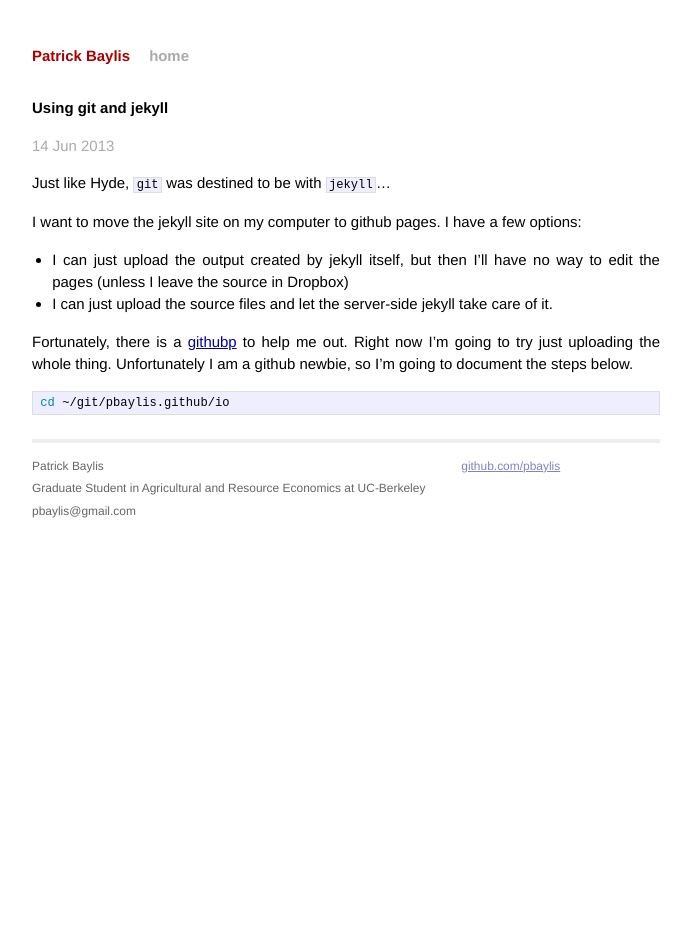
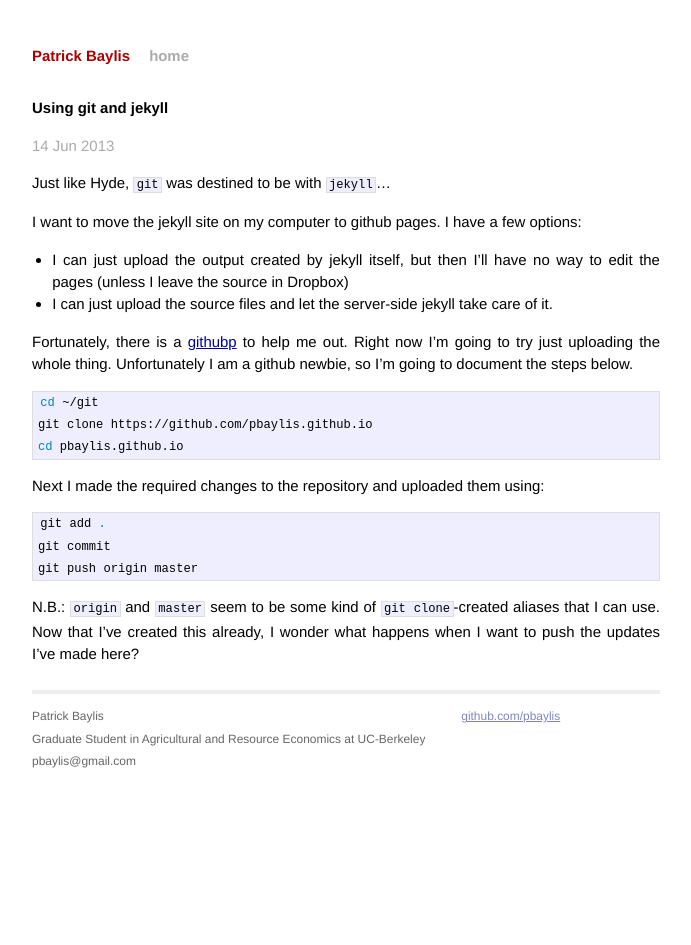
Before and after one commit to pbaylis/pbaylis.github.io, a Jekyll site: the page built from _posts/2013-06-14-git-and-jekyll.markdown, in a window 1280 px wide. Shown: the whole page, without its empty margins (294-985 px from the left). Built offline with Jekyll 4.4.1, drawn with Linux system fonts in a browser that asks for light colours.

Commit message:
testing new changes

```diff
--- a/_posts/2013-06-14-git-and-jekyll.markdown
+++ b/_posts/2013-06-14-git-and-jekyll.markdown
@@ -14,8 +14,17 @@ I want to move the jekyll site on my computer to github pages.  I have a few opt
 Fortunately, there is a [githubp] to help me out. Right now I'm going to try just uploading the whole thing. Unfortunately I am a github newbie, so I'm going to document the steps below.
 
 {% highlight bash %}
-cd ~/git/pbaylis.github/io
+cd ~/git
+git clone https://github.com/pbaylis.github.io
+cd pbaylis.github.io
 {% endhighlight %}
+Next I made the required changes to the repository and uploaded them using:
+{% highlight bash %}
+git add .
+git commit
+git push origin master
+{% endhighlight %}
+N.B.: `origin` and `master` seem to be some kind of `git clone`-created aliases that I can use.  Now that I've created this already, I wonder what happens when I want to push the updates I've made here?
 
 
 [githubp]: https://help.github.com/articles/using-jekyll-with-pages "github page"
```
Also changed, not shown: 1 other file.
